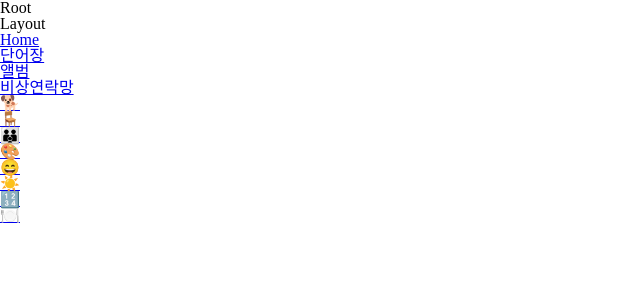
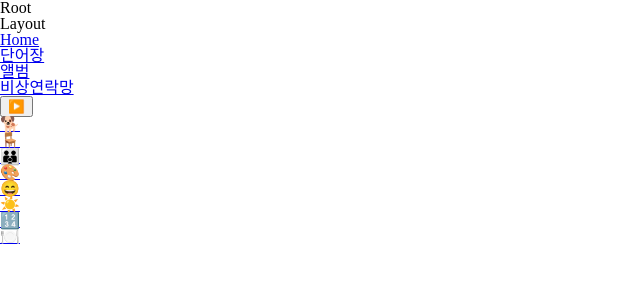
Before and after one commit to FEhyoeun/teoSprint, a React (Vite) app: page / in a window 1280 px wide. Shown: the top 300 px of the page, without its empty margins (0-640 px from the left). Built offline with nearby package versions, Linux system fonts and the light colour scheme.

Commit message:
layoutPage: 준비중인 play 버튼 추가

```diff
--- a/src/components/Layout.tsx
+++ b/src/components/Layout.tsx
@@ -3,13 +3,19 @@ import SideNavBar from './navBars/SideNavBar';
 import TopNavBar from './navBars/TopNavBar';
 
 export const Layout = () => {
+  const onPlayBtnClick = () => {
+    alert('준비중인 서비스 입니다');
+  };
   return (
     <>
       <h2>Layout</h2>
       {/* 마스코트 생성시 대체 */}
       <Link to="/">Home</Link>
       <TopNavBar />
-      <SideNavBar />
+      <div>
+        <button onClick={onPlayBtnClick}>▶️</button>
+        <SideNavBar />
+      </div>
       <Outlet />
     </>
   );
```
